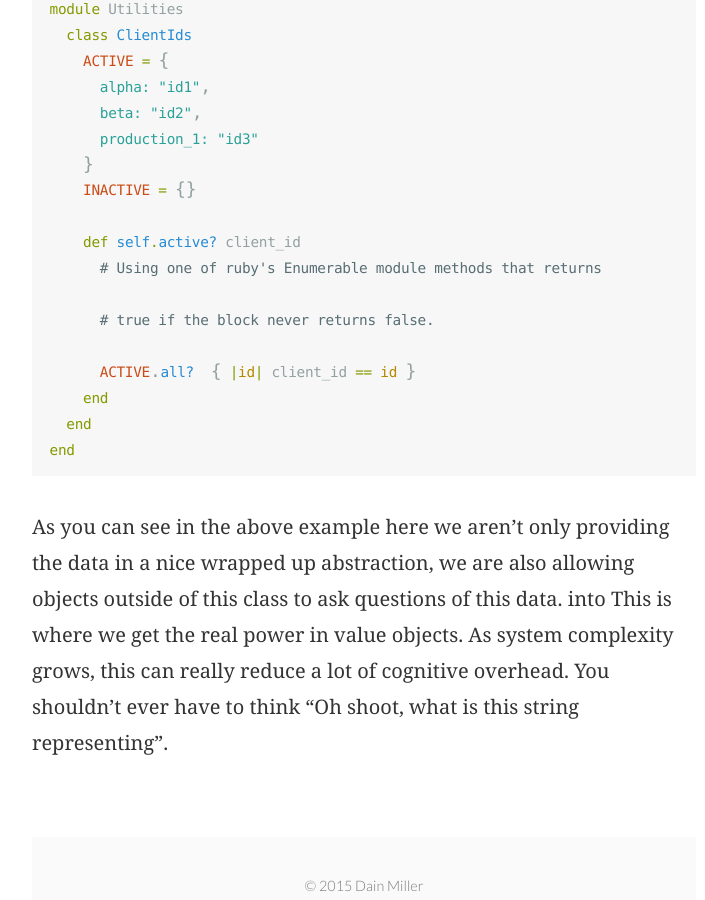
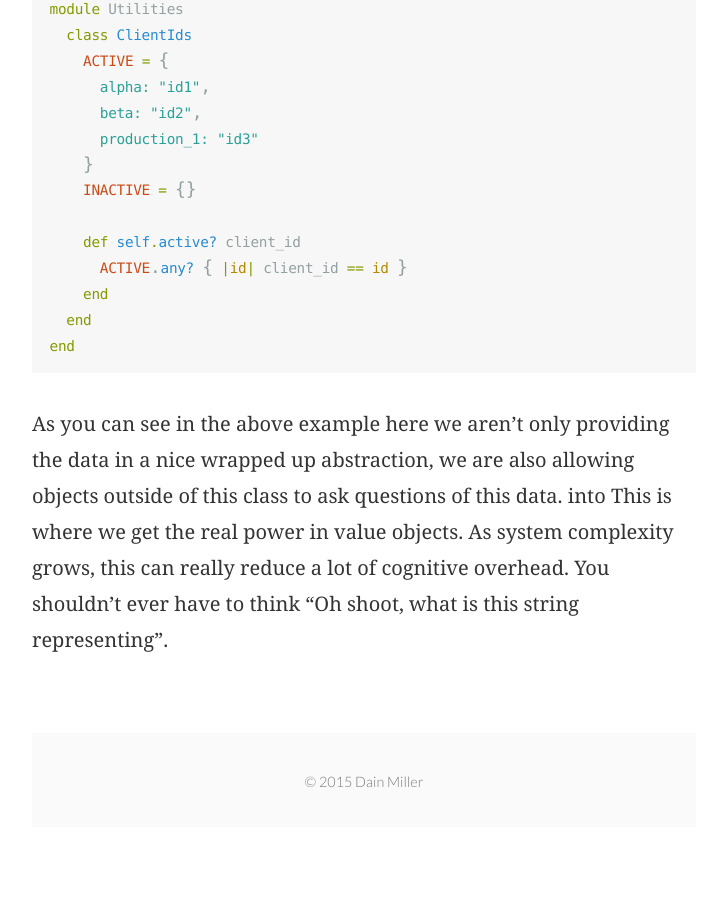
Before and after one commit to mraiur/dainmiller.github.io, a Jekyll site: the page built from _posts/2015-10-05-value-objects.markdown, in a window 1280 px wide and 900 px high, scrolled down 1947 px. Shown: the whole window, without its empty margins (276-981 px from the left). Built offline with Jekyll 4.4.1, drawn with Linux system fonts in a browser that asks for light colours; after the commit the page ends 2780 px from its top, so only the background shows below that.

Commit message:
Use Enumerable#any not Enumerable#all

```diff
--- a/_posts/2015-10-05-value-objects.markdown
+++ b/_posts/2015-10-05-value-objects.markdown
@@ -57,9 +57,7 @@ module Utilities
     INACTIVE = {}
 
     def self.active? client_id
-      # Using one of ruby's Enumerable module methods that returns
-      # true if the block never returns false.
-      ACTIVE.all?  { |id| client_id == id }
+      ACTIVE.any? { |id| client_id == id }
     end
   end
 end
```
